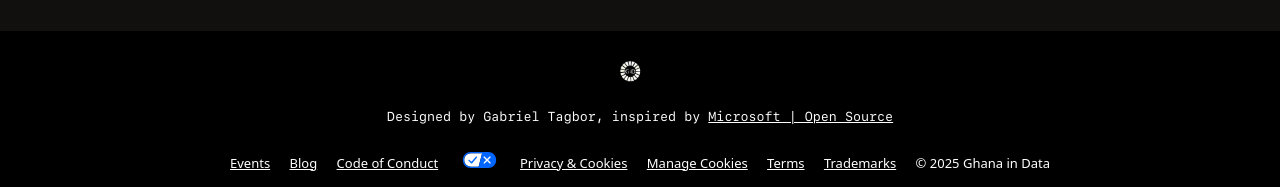
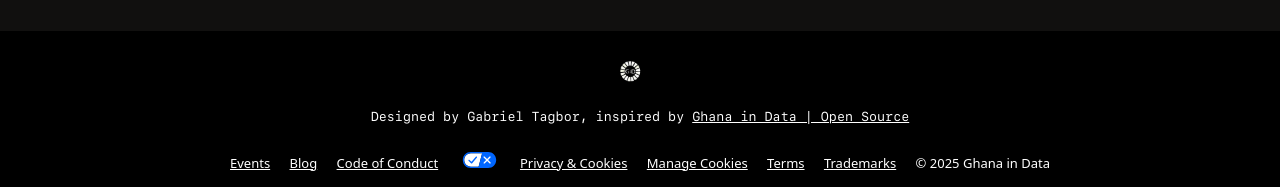
Before and after one commit to Simontagbor/ghid-opensource-page, a Jekyll site: the page built from index.html, in a window 1280 px wide and 900 px high, scrolled down 13546 px. Shown: the part 699-886 px from the top of the window. Built offline with Jekyll 4.4.1, drawn with Linux system fonts in a browser that asks for light colours; nearby versions of some CDN libraries; some web fonts are replaced; a script that is not in the unit is left out.

Commit message:
Update footer and open-source SVG files to reflect Ghana in Data branding and enhance visual consistency

```diff
--- a/_includes/footer.html
+++ b/_includes/footer.html
@@ -43,7 +43,7 @@
                 </div>
                 <div class="col-12 col-md-5 col-lg-4 pl-md-4 pl-lg-2">
                     <figure class="intro-svg">
-                         <img src="{{ '/assets/images/pngs/footer-pattern.png' | relative_url }}" alt="Adinkra symbols" style="opacity:90%;"/>
+                         <img src="{{ '/assets/images/webp/footer-pattern.webp' | relative_url }}" alt="Adinkra symbols" style="opacity:90%;"/>
                     </figure>
                 </div>
             </div>
@@ -54,13 +54,13 @@
 <footer class="site-footer" role="contentinfo">
     <div class="wrapper d-xl-flex flex-justify-between flex-items-center flex-column">
         <div class="site-footer__brand flex-column">
-            <img class="mb-4" src="{{ '/assets/images/svgs/gid-white.png' | relative_url }}" alt="Microsoft icon" />
-            <p class="mb-4">Designed by <a href="https://wwww.linkedin.com/in/tagbor-simon-gabriel">Gabriel Tagbor</a>, inspired by <a class="link-decorated" href="{{ '/thanks/' | relative_url }}">Microsoft | Open Source</a></p>
+            <img class="mb-4" src="{{ '/assets/images/svgs/gid-white.png' | relative_url }}" alt="Ghana in Data icon" />
+            <p class="mb-4">Designed by <a href="https://wwww.linkedin.com/in/tagbor-simon-gabriel">Gabriel Tagbor</a>, inspired by <a class="link-decorated" href="{{ '/thanks/' | relative_url }}">Ghana in Data | Open Source</a></p>
         </div>
 
         <ul>
             <!-- <li>
-                <a href="https://aka.ms/opensource" onclick="return confirm('Are you sure you want to continue to https://aka.ms/opensource? This resource is restricted to Microsoft employees to share guidance and documentation about open source at Microsoft.\n\nIf you continue, you will be redirected to authenticate with Azure Active Directory, and the error messages may be confusing if you are not able to sign-in.')">Employee sign-in</a>
+                <a href="https://aka.ms/opensource" onclick="return confirm('Are you sure you want to continue to https://aka.ms/opensource? This resource is restricted to Ghana in Data employees to share guidance and documentation about open source at Ghana in Data.\n\nIf you continue, you will be redirected to authenticate with Azure Active Directory, and the error messages may be confusing if you are not able to sign-in.')">Employee sign-in</a>
             </li> -->
             <li>
                 <a href="#" target="_new">Events</a>
--- a/_includes/open-source-svg.html
+++ b/_includes/open-source-svg.html
@@ -55,7 +55,6 @@
 	</g>
 </g>
 <g>
-	<!-- adinkra symbol placement #4 -->
 	<g>
 		<rect x="289" y="289" fill="url(#bgImage2)" width="80" height="82"/>
 	</g>
@@ -64,7 +63,6 @@
 		<circle fill="none" stroke="#FFFFFF" cx="233" cy="137" r="40"/>
 	</g>
 	<g>
-		<!-- <circle fill="#FFC857" cx="137" cy="137" r="40"/> -->
 		<rect x="100" y="110" fill="url(#akofena)" width="80" height="82"/>
 	</g>
 	<g id="heroSquare3">
@@ -81,21 +79,18 @@
 		</g>
 	</g>
 	<g>
-		<!-- adinkra symbol placement #3 -->
 		<rect x="200" y="209" fill="url(#bgImage4)" width="80" height="85"/>
 	</g>
 	<g id="heroSquare5">
 		<rect x="97" y="193" fill="none" stroke="none" width="80" height="80"/>
 		<circle fill="none" stroke="#FFFFFF" cx="137" cy="233" r="40"/>
 	</g>
-	<!-- adinkra symbol placement #1 -->
 	<g>
 		<rect x="0" y="195"  fill="url(#standard)" width="80" height="82" > </rect>
 	</g>
 
 </g>
 <g>
-	<!-- adinkra symbol placement #2 -->
 	<g>
 	   <rect x="300" y="200" fill="url(#bgImage3)" width="80" height="82"/>
 	</g>
@@ -104,7 +99,6 @@
 		<circle fill="none" stroke="#FFFFFF" cx="233" cy="329" r="40"/>
 	</g>
 	<g>
-		<!-- <circle fill="#33673B" cx="137" cy="329" r="40"/> -->
 		<rect x="100" y="300" fill="url(#matemase)" width="80" height="82"/>
 	</g>
 	<g>
```
